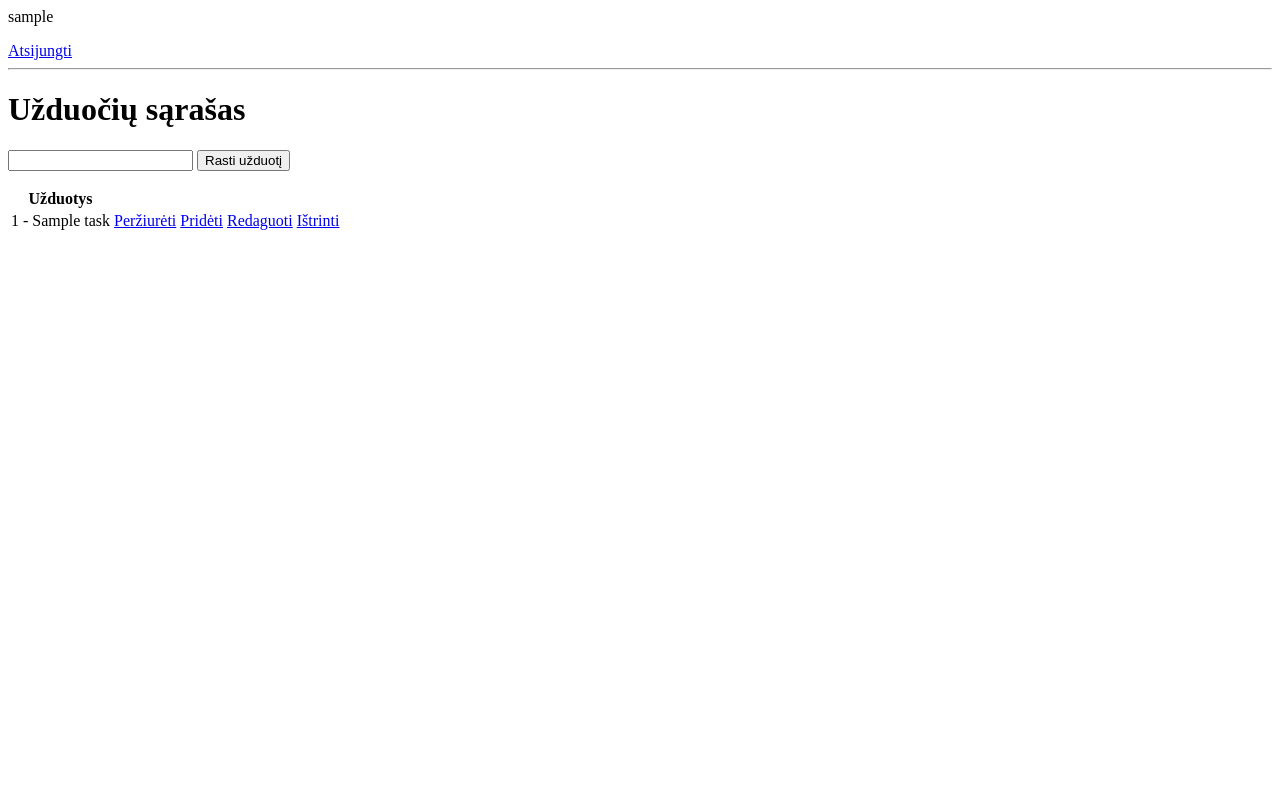
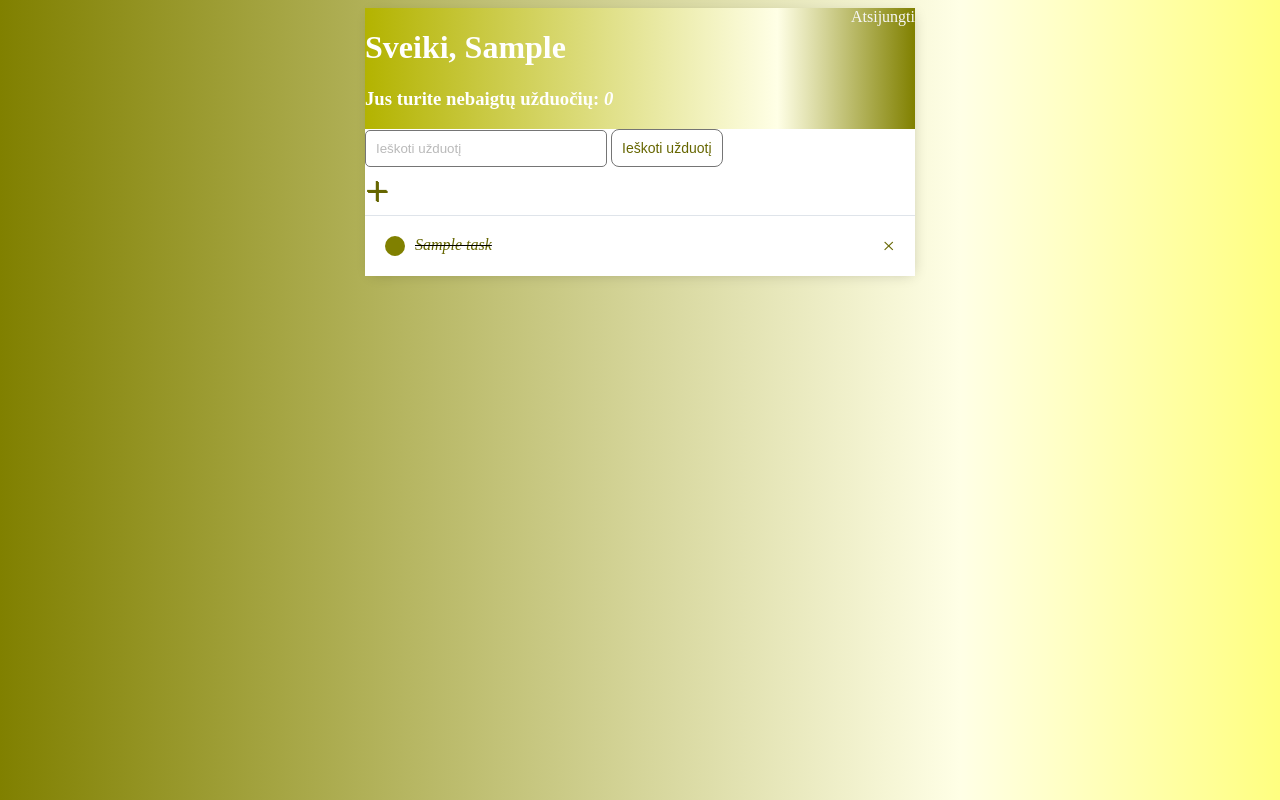
Before and after one commit to eSimona/todo6, a Django app: page /todo6/ in a window 1280 px wide. Run offline with Django 4.2, Linux system fonts and the light colour scheme; a user stored in the database is signed in; tables that the repository leaves empty hold one stand-in row (values such as "Sample post").

Commit message:
1. 'Templete/todo6' direktorijoje sukuriau failą main.html ten savo programai suteiksiu kitokį atvaizdavimą. 2.Redagavau .html failus, sukurti atvaizdavimo stiliui naudojau css.

```diff
--- a/my6todo/my6todo/settings.py
+++ b/my6todo/my6todo/settings.py
@@ -107,7 +107,8 @@ AUTH_PASSWORD_VALIDATORS = [
 # Internationalization
 # https://docs.djangoproject.com/en/4.1/topics/i18n/
 
-LANGUAGE_CODE = 'en-us'
+# LANGUAGE_CODE = 'en-us'
+LANGUAGE_CODE = 'lt'
 
 TIME_ZONE = 'Europe/Vilnius'
 
--- /dev/null
+++ b/my6todo/todo6/templates/todo6/main.html
@@ -0,0 +1,151 @@
+<!DOCTYPE html>
+<html lang="en">
+<head>
+    <meta charset="UTF-8">
+    <meta http-equiv="X-UA-Compatible" content="IE=edge">
+    <meta name="viewport" content="width=device-width, initial-scale=1.0">
+    <title>Mano užduočių sąrašas</title>
+    <link rel="preconnect" href="https://fonts.gstatic.com">
+    <link href="https://fonts.googleapis.com/css2?family=Nunito:wght@2008display=swap" rel="stylesheet">
+<style>
+    body {
+        background: linear-gradient(90deg, #808000 0%, #ffffe6 75%,  #ffff80 100%)
+    }
+
+    .container {
+        max-width: 550px;
+        margin: auto;
+        background-color: #fff;
+        webkit-box-shadow: 2px 2px 13px -4px rgba(0, 0, 0, 0.21);
+        box-shadow: 2px 2px 13px -4px rgba(0, 0, 0, 0.21);
+    }
+
+    .header-bar {
+        display: flex;
+        justify-content: space-between;
+        color: #fff;
+        padding: 20px
+        border-radius: 5px 5px 0 0;
+        background: linear-gradient(90deg, #b3b300  0%, #ffffe6 75%,  #808000 100%)
+    }
+
+        {
+        h1,
+        h2,
+        h3,
+        h4,
+        h5,
+        h6
+    }
+
+        {
+        font-family: 'Raleway', sans-serif;
+    }
+
+    .task-wrapper {
+        display: flex;
+        align-items: center;
+        justify-content: space-between;
+        background-color: #fff;
+        border-top: 1px solid #dfe4ea;
+        overflow: hidden;
+    }
+
+    .task-title {
+        display: flex;
+        padding: 20px;
+    }
+
+    .task-title a {
+        text-decoration: none;
+        color: #666600;
+        margin-left: 10px;
+    }
+
+    .task-complete-icon {
+        height: 20px;
+        width: 20px;
+        background-color: rgb(128, 128, 0);
+        border-radius: 50%;
+    }
+
+    .task-incomplete-icon {
+        height: 20px;
+        width: 20px;
+        background-color: rgb(160, 160, 160);
+        border-radius: 50%;
+    }
+
+    .delete-link {
+        text-decoration: none;
+        font-weight: 100;
+        color: #666600;
+        font-size: 22px;
+        line-height: 0;
+        padding: 20px 20px;
+    }
+
+    .header-bar a {
+        color: rgb(247, 247, 247);
+        text-decoration: none;
+    }
+
+    #search-add-wrapper {
+        display: flex;
+        justify-content: space-between;
+        align-items: center;
+        padding: 10px;
+    }
+
+    input[type=text],
+    input[type=password],
+    textarea {
+        border: 1px solid #757575;
+        border-radius: 5px;
+        padding: 10px;
+        width: 40%;
+    }
+
+    label {
+        padding-top: 10px !important;
+        display: block;
+    }
+
+    ::placeholder {
+        font-weight: 150;
+        opacity: 0.5;
+    }
+
+    .button {
+        border: 1px solid #757575;
+        background-color: #FFF;
+        color: #666600;
+        padding: 10px;
+        font-size: 14px;
+        border-radius: 8px;
+        cursor: pointer;
+        text-decoration: none;
+    }
+
+    #add-link {
+        color: #666600;
+        text-decoration: none;
+        font-size: 42px;
+        text-shadow: 1px 1px #666600;
+        }
+
+    .card-body {
+        padding: 20px;
+    }
+
+
+</style>
+</head>
+
+<body>
+    <div class="container">
+        {% block content%}
+        {% endblock content%}
+    </div>
+</body>
+</html>
--- a/my6todo/todo6/templates/todo6/task_list.html
+++ b/my6todo/todo6/templates/todo6/task_list.html
@@ -1,34 +1,48 @@
-{% if request.user.is_authenticated %}
-    <p>{{ request.user }}</p>
+{% extends 'todo6/main.html' %}
+
+{% block content %}
+<div class="header-bar">
+    <div>
+        <h1>Sveiki, {{ request.user|title }}</h1>
+        <h3>Jus turite nebaigtų užduočių: <i>{{ count }}</i></h3>
+    </div>
+    {% if request.user.is_authenticated %}
     <a href="{% url 'logout' %}">Atsijungti</a>
-{% else %}
+    {% else %}
     <a href="{% url 'login' %}">Prisijungti</a>
-{% endif %}
-<hr>
+    {% endif %}
+</div>
 
-<h1>Užduočių sąrašas</h1>
-<form action="" method="get">
-    <input type="text" name="search-area">
-    <input type="submit" value="Rasti užduotį">
+<div id="search-and-wrapper">
+    <form action="" method="get">
+        <input type="text" name="search-area" placeholder="Ieškoti užduotį">
+        <input class="button" type="submit" value="Ieškoti užduotį">
+    </form>
+    <a id="add-link" href="{% url 'task-create' %}">&#x2b;</a>
+</div>
 
-</form>
+<div class="task-items-wrapper">
+    {% for tasks in task %}
+    <div class="task-wrapper">
+        {% if tasks.complete %}
+        <div class="task-title">
+            <div class="task-complete-icon"></div>
+            <i><s><a href="{% url 'tasks-update' tasks.id %}">{{ tasks }}</a></s></i>
+        </div>
+        <a class="delete-link" href="{% url 'tasks-delete' tasks.id %}">&#215;</a>
+            {% else %}
+            <div class="task-title">
+                <div class="task-incomplete-icon"></div>
+                <a href="{% url 'tasks-update' tasks.id %}">{{ tasks }}</a>
+            </div>
+                <a class="delete-link" href="{% url 'tasks-delete' tasks.id %}">&#215;</a>
+            {% endif %}
+    </div>
 
-
-<table>
-    <tr>
-        <th>Užduotys</th>
-    </tr>
-    {% for tasks in task %}
-    <tr>
-
-        <td>{{ tasks.id}} - {{tasks.title}}</td>
-        <td><a href="{% url 'tasks-detail' tasks.id %}">Peržiurėti</a></td>
-        <td><a href="{% url 'task-create' %}">Pridėti</a></td>
-        <td><a href="{% url 'tasks-update' tasks.id %}">Redaguoti</a></td>
-        <td><a href="{% url 'tasks-delete' tasks.id %}">Ištrinti</a></td>
-    </tr>
     {% empty %}
     <h3>Užduočių sąrašas tuščias</h3>
     <a href="{% url 'task-create' %}">Pridėti naują užduotį</a>
     {% endfor %}
-</table>
+</div>
+
+{% endblock content %}
```
Also changed, not shown: my6todo/todo6/templates/todo6/login.html (+16 -6 lines), my6todo/todo6/templates/todo6/register.html (+26 -7 lines), my6todo/todo6/templates/todo6/task_confirm_delete.html (+14 -6 lines), my6todo/todo6/templates/todo6/task_form.html (+12 -3 lines).
